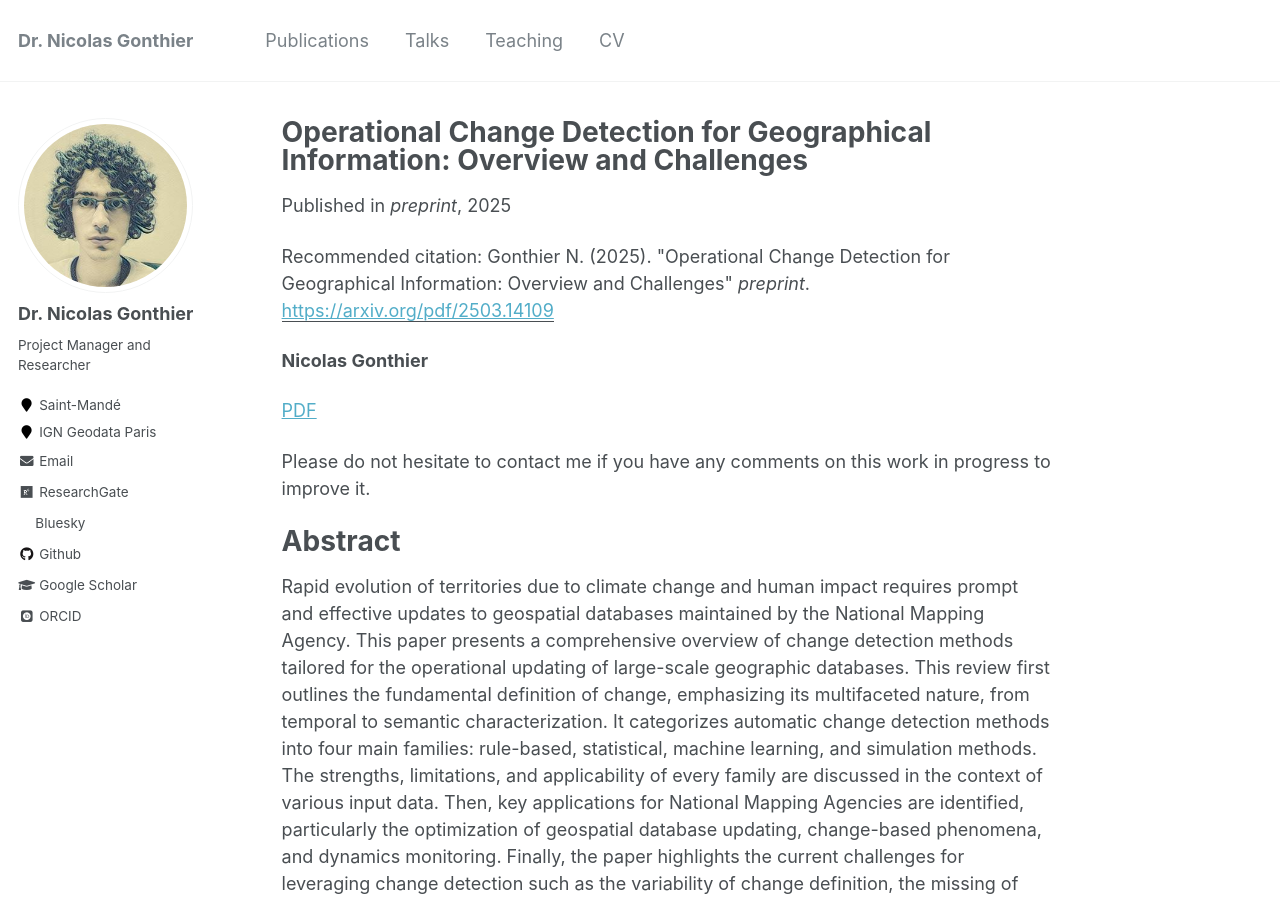
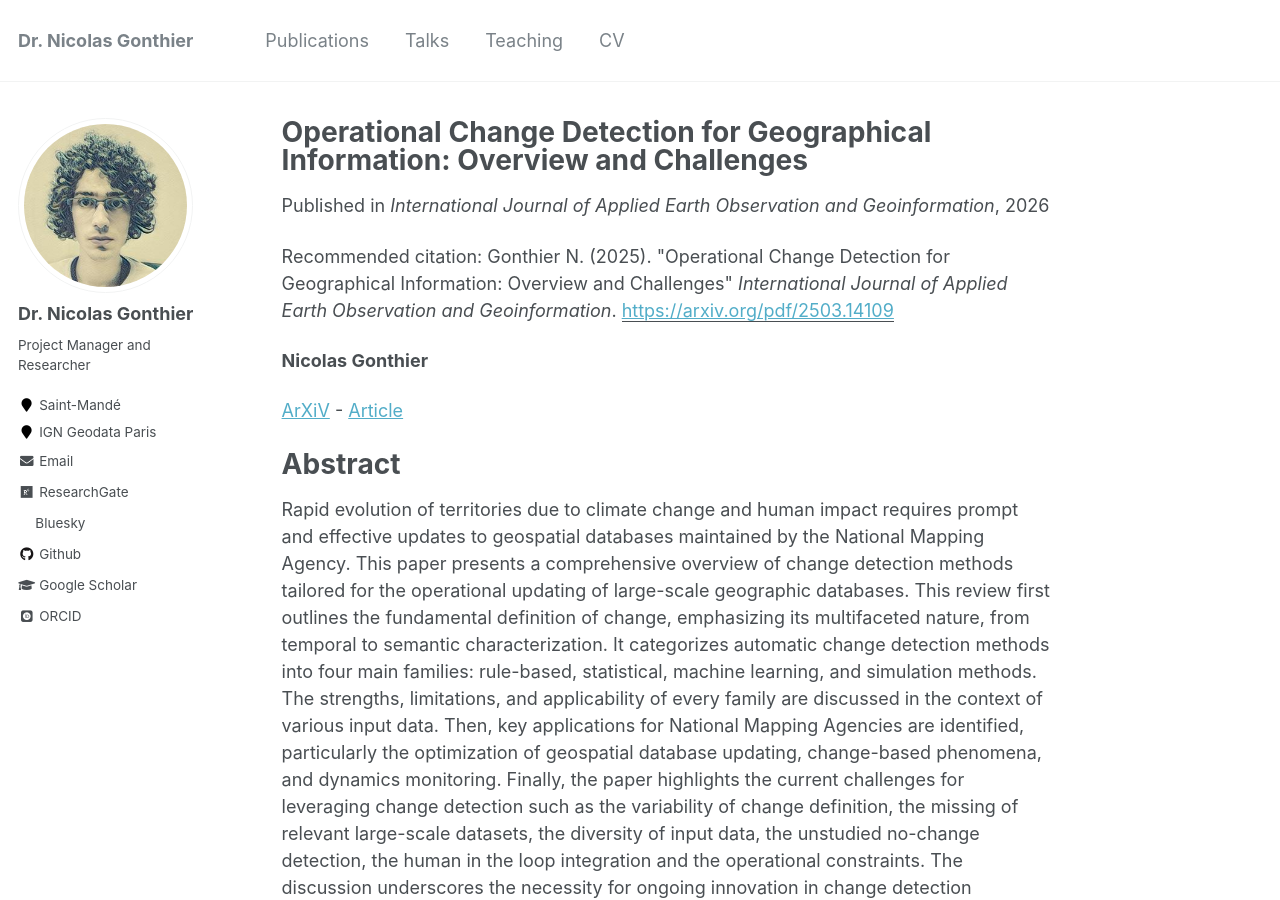
Before and after one commit to ngonthier/ngonthier.github.io, a Jekyll site: the page built from _publications/2025-03_op_dchan_overview.md, in a window 1280 px wide and 900 px high. Built offline with Jekyll 4.4.1, drawn with Linux system fonts in a browser that asks for light colours; some web fonts are replaced.

Commit message:
Update 2025-03_op_dchan_overview.md

```diff
--- a/_publications/2025-03_op_dchan_overview.md
+++ b/_publications/2025-03_op_dchan_overview.md
@@ -3,17 +3,15 @@ title: "Operational Change Detection for Geographical Information: Overview and
 collection: publications
 permalink: /publication/2025-03_op_dchan_overview
 excerpt: 'This paper is an overview about operational change detection.'
-date: 2025-03-01
-venue: 'preprint'
+date: 2026-04-01
+venue: 'International Journal of Applied Earth Observation and Geoinformation'
 paperurl: https://arxiv.org/pdf/2503.14109
-citation: 'Gonthier N. (2025). &quot;Operational Change Detection for Geographical Information: Overview and Challenges&quot; <i>preprint</i>.'
+citation: 'Gonthier N. (2025). &quot;Operational Change Detection for Geographical Information: Overview and Challenges&quot; <i>International Journal of Applied Earth Observation and Geoinformation</i>.'
 ---
 
  **Nicolas Gonthier**
 
-[PDF](https://arxiv.org/pdf/2503.14109)
-
-Please do not hesitate to contact me if you have any comments on this work in progress to improve it.
+[ArXiV](https://arxiv.org/pdf/2503.14109) - [Article](https://www.sciencedirect.com/science/article/pii/S1569843226001949)
 
 Abstract
 ======
```
